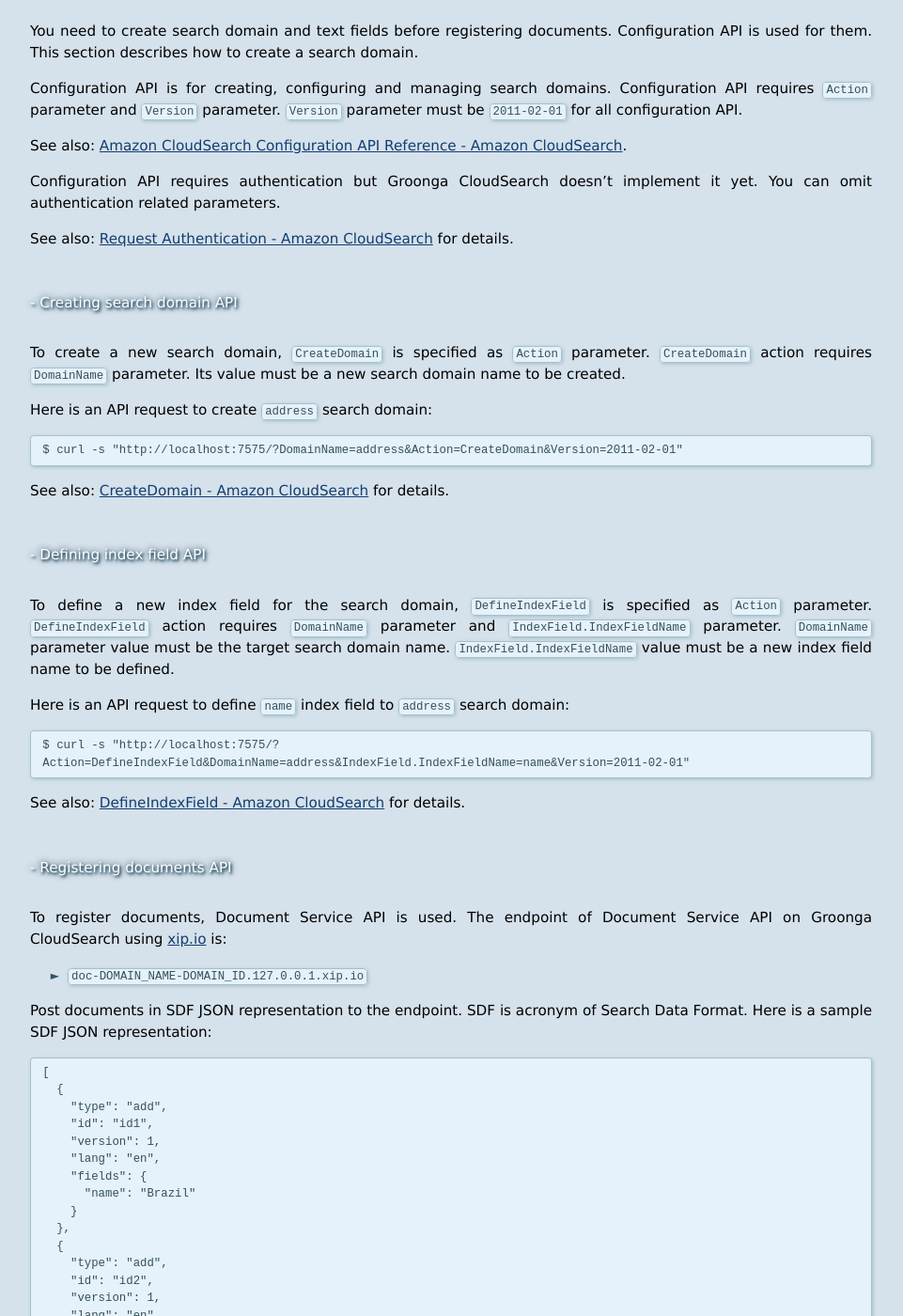
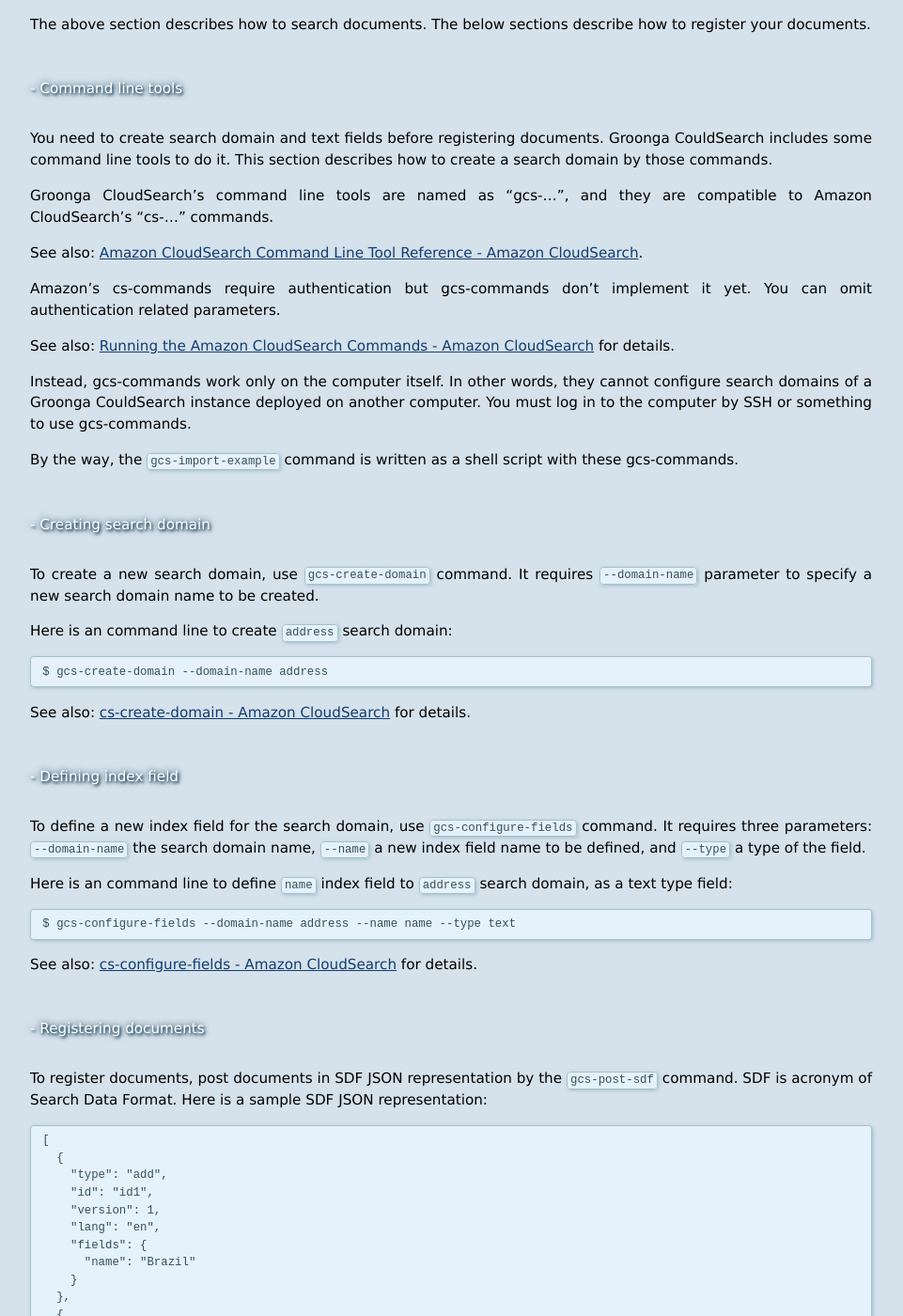
Before and after one commit to groonga/gcs.groonga.org, a Jekyll site: the page built from docs/tutorial/index.md, in a window 1280 px wide and 1400 px high, scrolled down 8472 px. Shown: the whole window at 94% size, without its empty margins (160-1121 px from the left). Built offline with Jekyll 4.4.1, drawn with Linux system fonts in a browser that asks for light colours; comment, search, counter and statistics services are not loaded; some of the changed text lies outside the part shown.

Commit message:
Add command line tools version tutorials

```diff
--- a/docs/tutorial/index.md
+++ b/docs/tutorial/index.md
@@ -25,6 +25,11 @@
 
    * [Restrictions](#restrictions)
  * [How to register documents](#how-to-register-documents)
+   * [Command line tools](#command-line-tools)
+   * [Creating search domain API](#creating_search_domain_api)
+   * [Defining index field API](#defining_index_field_api)
+   * [Registering documents API](#registering_documents_api)
+ * [How to register documents via HTTP](#how-to-register-documents-via-http)
    * [Configuration API](#configuration_api)
    * [Creating search domain API](#creating_search_domain_api)
    * [Defining index field API](#defining_index_field_api)
@@ -207,19 +212,120 @@
 CloudSearch](http://docs.amazonwebservices.com/cloudsearch/latest/developerguide/Search.Requests.html)
 for all parameters.
 
+
 ## How to register documents {#how-to-register-documents}
 
 The above section describes how to search documents. The below
 sections describe how to register your documents.
 
+### Command line tools {#command-line-tools}
+
+You need to create search domain and text fields before registering
+documents. Groonga CouldSearch includes some command line tools to do it.
+This section describes how to create a search domain by those commands.
+
+Groonga CloudSearch's command line tools are named as "gcs-...", and they
+are compatible to Amazon CloudSearch's "cs-..." commands.
+
+See also: [Amazon CloudSearch Command Line Tool Reference - Amazon CloudSearch](http://docs.amazonwebservices.com/cloudsearch/latest/developerguide/SvcCLT.html).
+
+Amazon's cs-commands require authentication but gcs-commands don't implement
+it yet. You can omit authentication related parameters.
+
+See also: [Running the Amazon CloudSearch Commands - Amazon CloudSearch](http://docs.amazonwebservices.com/cloudsearch/latest/developerguide/runningcmds.html)
+for details.
+
+Instead, gcs-commands work only on the computer itself. In other words,
+they cannot configure search domains of a Groonga CouldSearch instance
+deployed on another computer. You must log in to the computer by SSH or
+something to use gcs-commands.
+
+By the way, the `gcs-import-example` command is written as a shell script
+with these gcs-commands.
+
+### Creating search domain
+
+To create a new search domain, use `gcs-create-domain` command.
+It requires `--domain-name` parameter to specify a new search domain name
+to be created.
+
+Here is an command line to create `address` search domain:
+
+    $ gcs-create-domain --domain-name address
+
+See also: [cs-create-domain - Amazon
+CloudSearch](http://docs.amazonwebservices.com/cloudsearch/latest/developerguide/CLTCreateDomain.html)
+for details.
+
+### Defining index field
+
+To define a new index field for the search domain, use `gcs-configure-fields`
+command. It requires three parameters: `--domain-name` the search domain name,
+`--name` a new index field name to be defined, and `--type` a type of the field.
+
+Here is an command line to define `name` index field to `address`
+search domain, as a text type field:
+
+    $ gcs-configure-fields --domain-name address --name name --type text
+
+See also: [cs-configure-fields - Amazon
+CloudSearch](http://docs.amazonwebservices.com/cloudsearch/latest/developerguide/CLTConfigureFields.html)
+for details.
+
+### Registering documents
+
+To register documents, post documents in SDF JSON representation by the
+`gcs-post-sdf` command. SDF is acronym of Search Data Format. Here is a
+sample SDF JSON representation:
+
+    [
+      {
+        "type": "add",
+        "id": "id1",
+        "version": 1,
+        "lang": "en",
+        "fields": {
+          "name": "Brazil"
+        }
+      },
+      {
+        "type": "add",
+        "id": "id2",
+        "version": 1,
+        "lang": "en",
+        "fields": {
+          "name": "Enishi Tech Inc."
+        }
+      }
+    ]
+
+See also: [documents/batch JSON API - Amazon
+CloudSearch](http://docs.amazonwebservices.com/cloudsearch/latest/developerguide/DocumentsBatch.JSON.html)
+for details of SDF JSON representation.
+
+Here is a command line to register documents that are stored in
+`addresses.sdf.json` to `address` search domain:
+
+    $ gcs-post-sdf --domain-name address --source ./addresses.sdf.json
+
+See also: [cs-post-sdf - Amazon
+CloudSearch](http://docs.amazonwebservices.com/cloudsearch/latest/developerguide/CLTPostSDF.html)
+for details.
+
+Now, you can search registered documents! Yay!
+
+
+## How to register documents via HTTP {#how-to-register-documents-via-http}
+
+You can configure search domains and register documents, by not only
+gcs-commands but also APIs via HTTP.
+
 ### Configuration API
 
-You need to create search domain and text fields before registering
-documents. Configuration API is used for them. This section describes
-how to create a search domain.
+Configuration API is the interface to configure search domains via HTTP.
+This section describes how to create a search domain by the API.
 
-Configuration API is for creating, configuring and managing search
-domains. Configuration API requires `Action` parameter and `Version`
+Configuration API requires `Action` parameter and `Version`
 parameter. `Version` parameter must be `2011-02-01` for all
 configuration API.
 
@@ -233,6 +339,15 @@
 See also: [Request Authentication - Amazon
 CloudSearch](http://docs.amazonwebservices.com/cloudsearch/latest/developerguide/requestauth.html)
 for details.
+
+Instead, Groonga CloudSearch's Configuration API can restrict the client
+IP range. By default it is "127.0.0.0/8", and you can change it by the
+`--privilege` option of the `gcs` command, like:
+
+    $ gcs --privilege "127.0.0.1/8,192.168.0.1/24"
+
+By the way, the `gcs-import-example-http` command is written as a shell script
+with these APIs.
 
 ### Creating search domain API
 
@@ -275,37 +390,9 @@
 
  * `doc-DOMAIN_NAME-DOMAIN_ID.127.0.0.1.xip.io`
 
-Post documents in SDF JSON representation to the endpoint. SDF is
-acronym of Search Data Format. Here is a sample SDF JSON
-representation:
-
-    [
-      {
-        "type": "add",
-        "id": "id1",
-        "version": 1,
-        "lang": "en",
-        "fields": {
-          "name": "Brazil"
-        }
-      },
-      {
-        "type": "add",
-        "id": "id2",
-        "version": 1,
-        "lang": "en",
-        "fields": {
-          "name": "Enishi Tech Inc."
-        }
-      }
-    ]
-
-See also: [documents/batch JSON API - Amazon
-CloudSearch](http://docs.amazonwebservices.com/cloudsearch/latest/developerguide/DocumentsBatch.JSON.html)
-for details of SDF JSON representation.
-
-Here is an API request to register documents that are stored in
-`addresses.sdf.json` to `address` search domain:
+Post documents in SDF JSON representation to the endpoint. Here is an API
+request to register documents that are stored in `addresses.sdf.json` to
+`address` search domain:
 
     $ curl -X POST --upload-file addresses.sdf.json --header "Content-Type: application/json" http://doc-address-00000000000000000000000000.127.0.0.1.xip.io:7575/2011-02-01/documents/batch
 
@@ -315,6 +402,7 @@
 
 Now, you can search registered documents! Yay!
 
+
 ## Next step
 
 Join our [Community](/community/) and share your requests, problems
```
